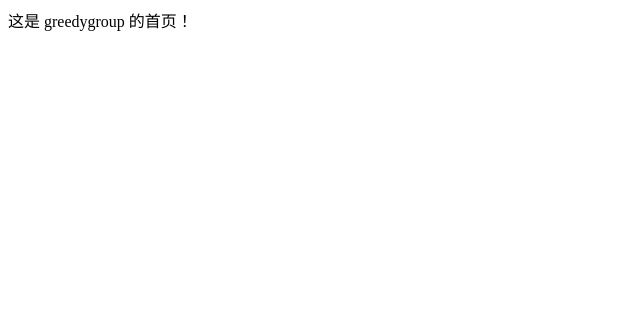
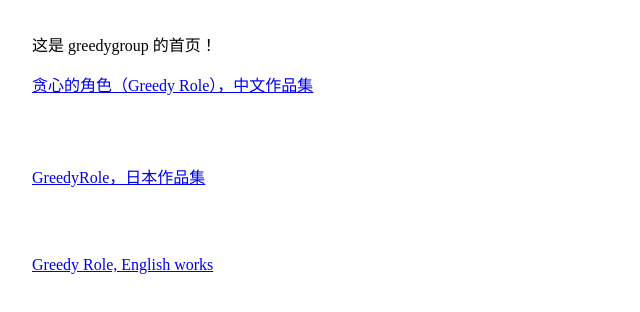
Before and after one commit to greedygroup/greedygroup.github.io, a plain HTML site: page index.html in a window 1280 px wide. Shown: the whole page, without its empty margins (0-640 px from the left). Drawn offline with Linux system fonts and the light colour scheme.

Commit message:
Update index.html

```diff
--- a/index.html
+++ b/index.html
@@ -1 +1,25 @@
 这是 greedygroup 的首页！
+
+
+<!DOCTYPE html>
+<html>
+<head>
+    <meta charset="utf-8" />
+    <title>Greedy Role</title>
+
+</head>
+<body style="margin:2em; ">
+    <p><a href="./index_chinese.html">贪心的角色（Greedy Role），中文作品集</a></p>
+    <br />
+    <br />
+
+    <p><a href="./index_japanese.html">GreedyRole，日本作品集</a></p>
+    <br />
+    <br />
+
+    <p><a href="./index_english.html">Greedy Role, English works</a></p>
+    <br />
+    <br />
+
+</body>
+</html>
```
